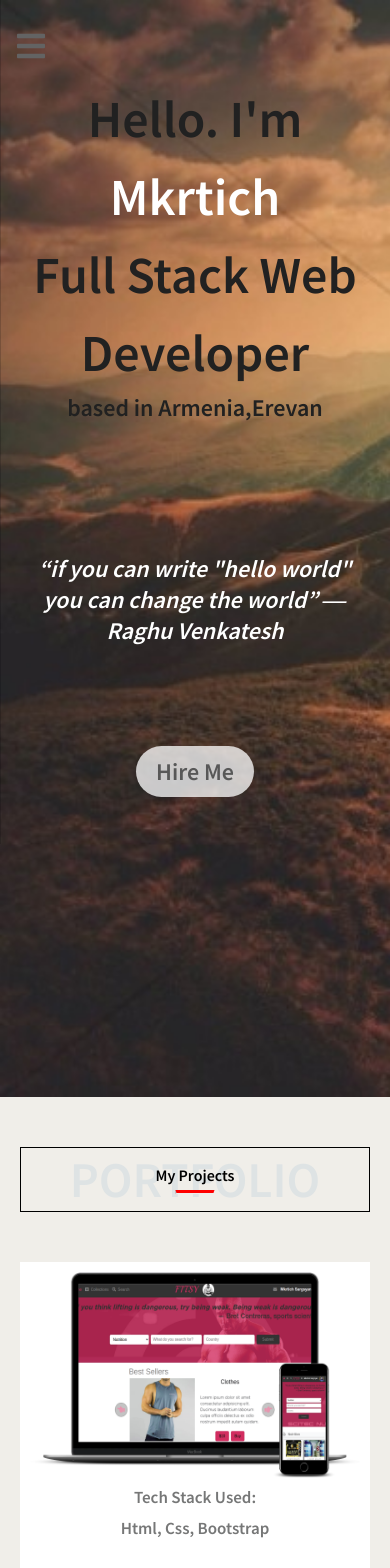
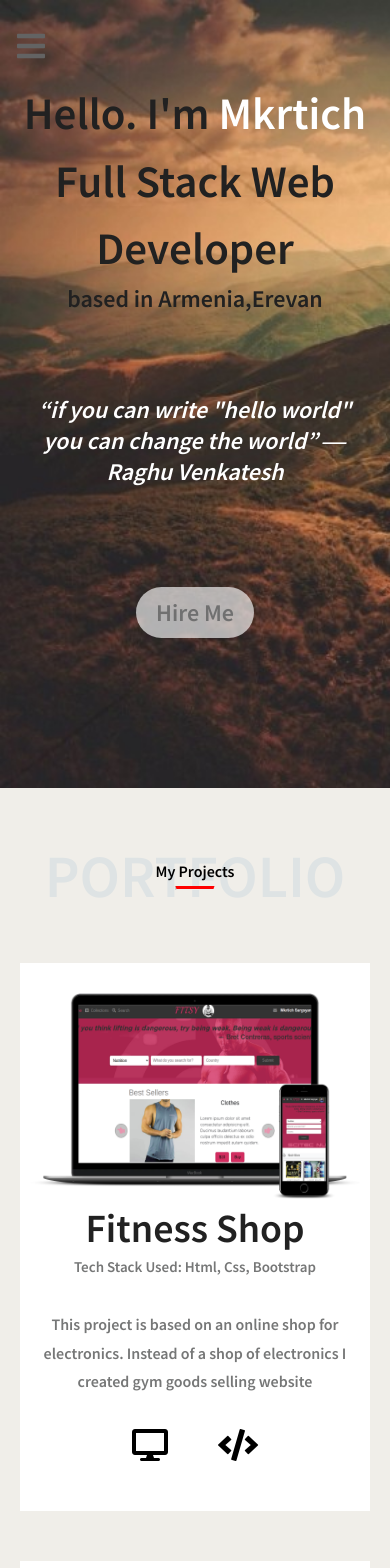
Before and after one commit to MkrtichSargsyan/MkrtichSargsyan.github.io, a Next.js app: page / in a window 390 px wide. Shown: the top 1568 px of the page. Built offline with nearby package versions, Linux system fonts and the light colour scheme.

Commit message:
add media queries for all sections

```diff
--- a/components/main_content/AboutMe.js
+++ b/components/main_content/AboutMe.js
@@ -35,23 +35,23 @@ export default function AboutMe() {
               <li>
                 <span>Name:</span> Mkrtich Sargsyan
               </li>
-              {/* <li>
+              <li>
                 <span>Email:</span>
                 <a href="mailto:mkrtichsargsyan24@gmail.com">
                   mkrtichsargsyan24@gmail.com
                 </a>
-              </li> */}
+              </li>
               <li>
                 <span>From:</span> Armenia, Erevan
               </li>
             </ul>
-            {/* <a
+            <a
               href="https://drive.google.com/file/d/1u_0UdRaFIIg6cfQrDRYD-UgC1n5QL2jr/view?usp=sharing"
               className={styles.cv_button}
               target="_blank"
             >
               Go through my CV
-            </a> */}
+            </a>
           </div>
         </div>
       </div>
--- a/components/main_content/Main.js
+++ b/components/main_content/Main.js
@@ -37,7 +37,6 @@ export default class Main extends Component {
       style = active ? 'ml' : 'none'
     }
 
-    console.log(style);
     return (
       <main>
         <div className={style=='ml' ? styles.ml : styles.none}>
--- a/components/main_content/MyProjects.js
+++ b/components/main_content/MyProjects.js
@@ -45,7 +45,7 @@ export default class MyProjects extends Component {
           {this.state.projects.map((item) => (
             <article key={item.title}>
               <div className={styles.characteristics}>
-                {/* <h2>{item.title}</h2> */}
+                <h2>{item.title}</h2>
                 <p className={styles.stack}>Tech Stack Used: {item.stack}</p>
                 <p>{item.description}</p>
                 <div className={styles.icons}>
--- a/pages/_app.js
+++ b/pages/_app.js
@@ -10,7 +10,7 @@ export default function MyApp({ Component, pageProps }) {
         }
         .container {
           margin: 0 auto;
-          padding: 50px;
+          padding: 50px 0;
         }
 
         html,
--- a/styles/AboutMe.module.css
+++ b/styles/AboutMe.module.css
@@ -1,5 +1,9 @@
 .about_section {
   background-color: #b8c9cc1f;
+}
+
+.about_section .container{
+  padding: 50px 0;
 }
 
 .aboutMe {
@@ -24,7 +28,6 @@
 
 .aboutMe .address {
   align-items: flex-start;
-  justify-content: center;
   margin-left: 30px;
   display: flex;
   flex-direction: column;
@@ -72,3 +75,23 @@
   transition: all 0.5s ease;
   transform: scale(1.05) perspective(1px);
 }
+
+@media screen and (max-width: 768px) {
+
+  .aboutMe{
+    flex-direction: column;
+  }
+
+  .aboutMe h2{
+    text-align: center;
+  }
+
+  .aboutMe p{
+    margin-bottom: 45px;
+  }
+
+  .aboutMe .address{
+    margin-left: 0;
+    margin-top: 30px;
+  }
+}
--- a/styles/Contact.module.css
+++ b/styles/Contact.module.css
@@ -56,3 +56,9 @@
   transition: all 0.5s ease;
   transform: scale(1.05) perspective(1px);
 }
+
+@media screen and (max-width: 768px) {
+  .contact{
+    padding: 0;
+  }
+}
--- a/styles/Projects.module.css
+++ b/styles/Projects.module.css
@@ -47,7 +47,8 @@
 
 .projects .icons {
   display: flex;
-  margin-top: 60px;
+  margin-top: 40px;
+  margin-bottom: 20px;
   justify-content: center;
 }
 
@@ -55,10 +56,26 @@
   margin-right: 50px;
 }
 
+@media screen and (max-width: 1130px) {
+  .projects article h2{
+    font-size: 36px;
+  }
+
+  .projects .icons {
+    margin-top: 33px;
+    margin-bottom: 20px;
+  }
+
+  .projects article p{
+    font-size: 16px;
+  }
+
+}
+
 @media screen and (max-width: 768px) {
   .projects article {
     flex-direction: column;
-    padding: 10px;
+    padding: 30px 10px;
   }
 
   .projects article div:first-child{
@@ -68,4 +85,17 @@
   .projects article div:last-child{
     order: 1;
   }
+
+  .projects .stack {
+    font-size: 15px;
+  }
+
+  .projects article h2 {
+    font-size: 40px;
+  }
+
+  .projects article > div:first-child {
+    max-width: none;
+    min-height: unset;
+  }
 }
--- a/styles/SectionTitle.module.css
+++ b/styles/SectionTitle.module.css
@@ -2,7 +2,6 @@
   position: relative;
   text-align: center;
   margin-bottom: 50px;
-  border: 1px solid black;
 }
 
 .title h2 {
@@ -47,14 +46,10 @@
   }
 }
 
-@media screen and (max-width: 610px) {
-
-}
-
 @media screen and (max-width: 768px) {
 
   .title h2 {
-    font-size: 50px;
+    font-size: 60px;
   }
 
   .title p {
--- a/styles/Showcase.module.css
+++ b/styles/Showcase.module.css
@@ -68,3 +68,24 @@
     color: white;
   }
 }
+
+@media screen and (max-width: 1130px) {
+
+  .showcase{
+    padding: 80px 0 150px;
+  }
+
+  .greeting{
+    font-size: 45px;
+  }
+  .showcase p{
+    margin-bottom: 80px;
+  }
+}
+
+@media screen and (max-width: 768px) {
+
+  .showcase{
+    padding: 80px 0 150px;
+  }
+}
--- a/styles/SideDrawer.module.css
+++ b/styles/SideDrawer.module.css
@@ -10,6 +10,7 @@
   font-family: 'Source Sans Pro', sans-serif;
   width: 310px;
   transition: 850ms;
+  z-index: 1000;
 }
 
 .side_drawer_close {
@@ -99,6 +100,7 @@
 /* social */
 
 .social{
+  border-top: 1px solid rgb(65, 72, 76);
   bottom: 0;
   left: 0;
   right: 0;
@@ -123,3 +125,12 @@
   justify-content: center;
   align-items: center;
 }
+
+@media screen and (max-width: 768px) {
+  .side_drawer_open {
+    width: 284px;
+  }
+  .logo .my_name{
+    font-size: 18px;
+  }
+}
```
